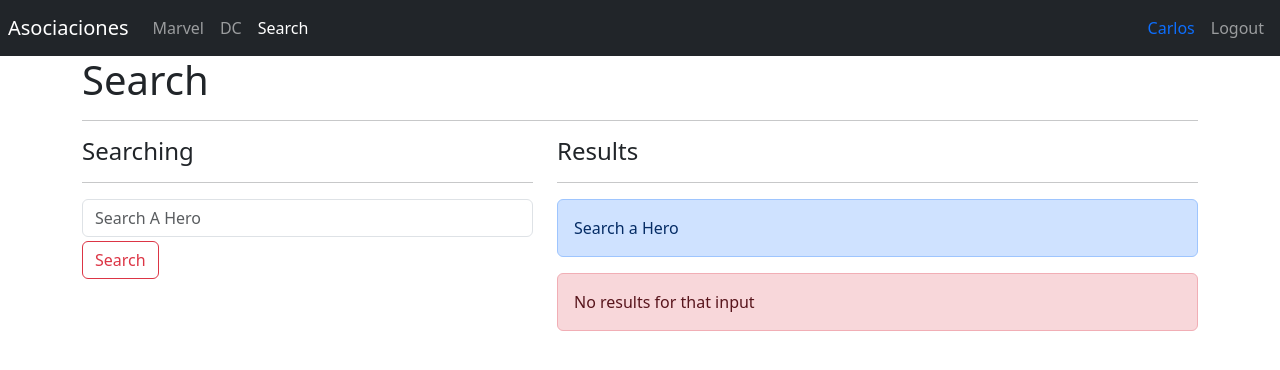
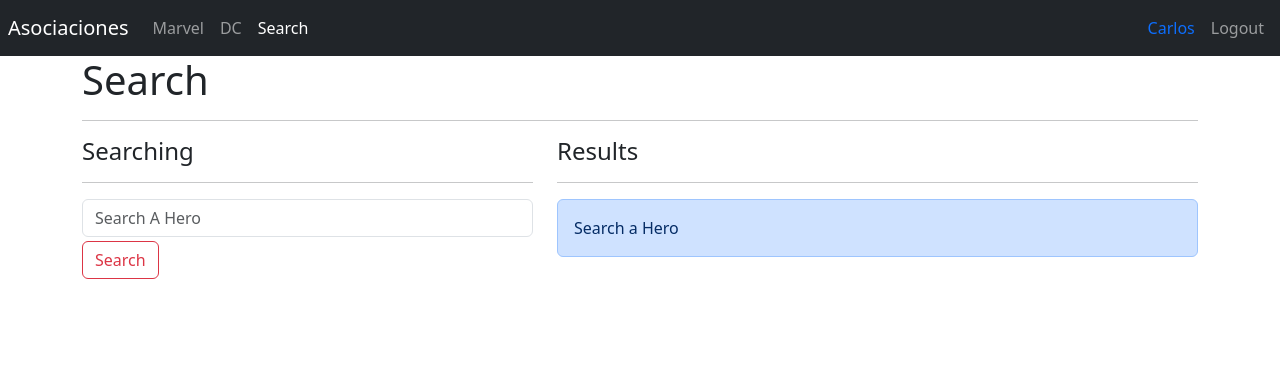
Before and after one commit to CJ-arg/Heroes-Vite-App, a React (Vite) app: page /search in a window 1280 px wide. Shown: the top 370 px of the page. Built offline with nearby package versions, Linux system fonts and the light colour scheme.

Commit message:
search completed

```diff
--- a/src/heroes/pages/Search.jsx
+++ b/src/heroes/pages/Search.jsx
@@ -8,20 +8,16 @@
 const Search = () => {
   const navigate = useNavigate()
   const location = useLocation()
-
   const { q = '' } = queryString.parse(location.search)
   const heroes = getHeroesByName(q)
   const { searchText, onInputChange } = useForm({
     searchText: q
   })
-
   const onSearchSubmit = (event) => {
     event.preventDefault();
-    if (searchText.trim().length <= 1) return;
+    // if (searchText.trim().length <= 1) return;
     navigate(`?q=${searchText}`);
   }
-
-
   return (
     <>
       <h1>Search</h1>
@@ -45,9 +41,9 @@
         <div className='col-7'>
           <h4>Results</h4>
           <hr />
+          {(q === '') ? <div className='alert alert-primary'> Search a Hero</div> : (heroes.length === 0) && <div className='alert alert-danger'> No results for that input <b>{q}</b> </div>}
 
-          <div className='alert alert-primary'> Search a Hero</div>
-          <div className='alert alert-danger'> No results for that input <b>{q}</b> </div>
+
           {heroes.map(hero => (<HeroCard key={hero.id} {...hero} />))}
 
         </div>
```
